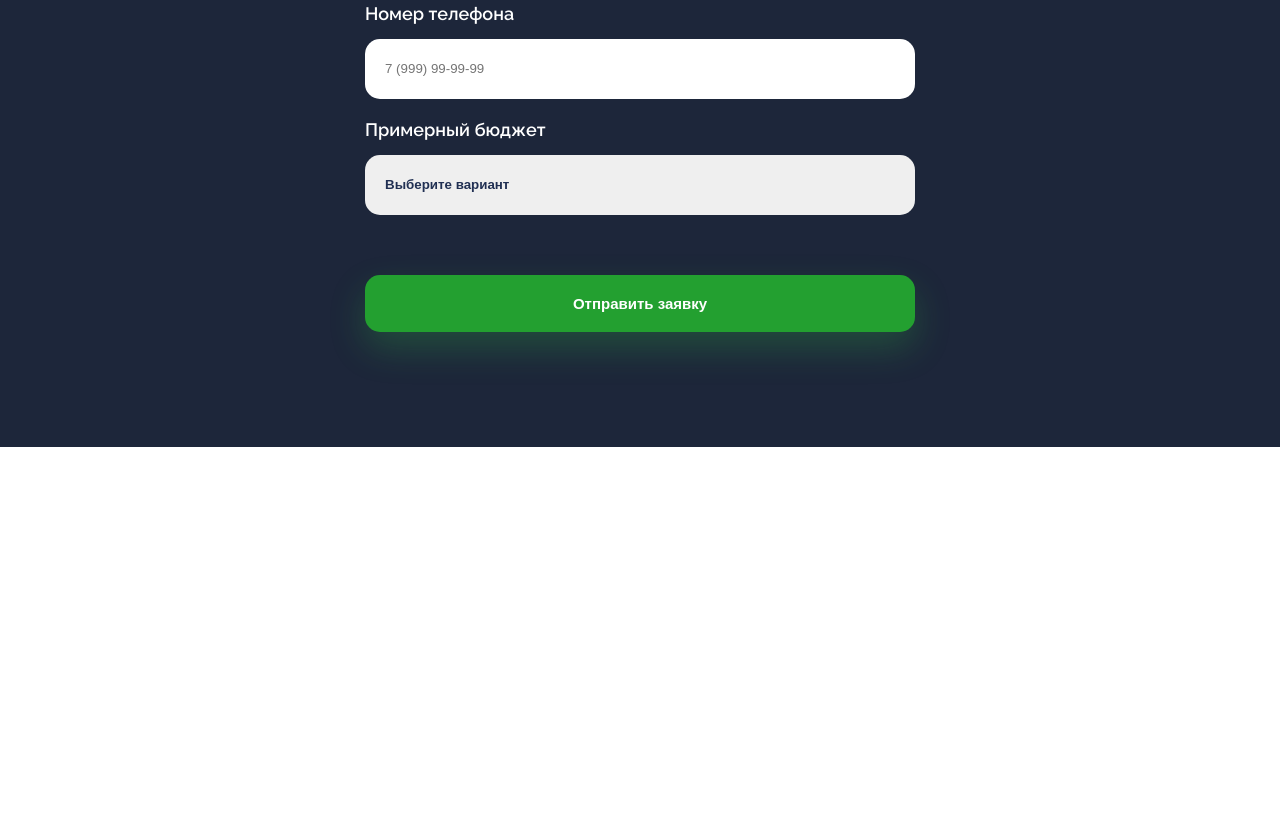
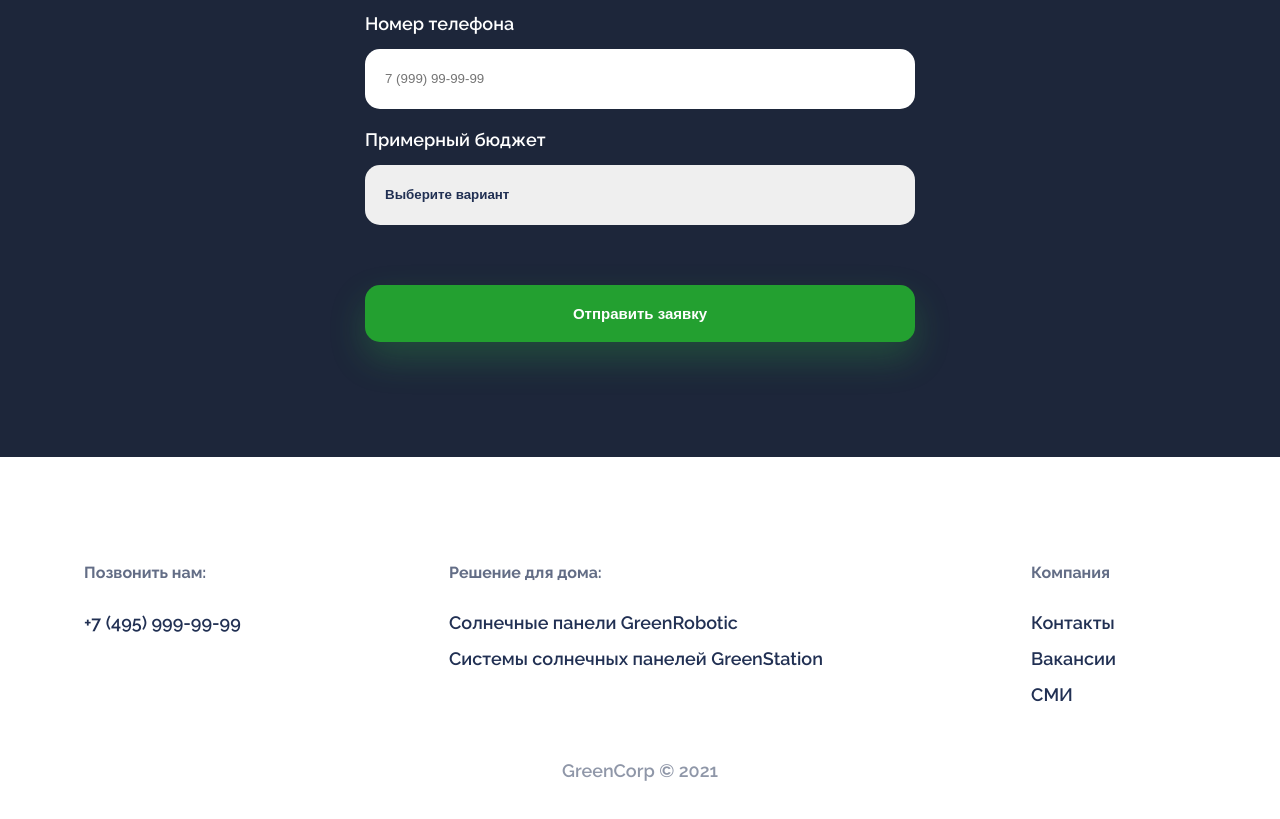
Before and after one commit to tata-melnick/green-corp-landing, a plain HTML site: page index.html in a window 1280 px wide. Shown: the part 1477-2296 px from the top of the page. Before the commit the page ends 1924 px from the top, so only its background shows below. Drawn offline with nearby package versions, Linux system fonts and the light colour scheme.

Commit message:
Добавила подвал

```diff
--- a/index.css
+++ b/index.css
@@ -5,3 +5,4 @@
 @import "./styles/header.css";
 @import "./styles/hero.css";
 @import "./styles/form.css";
+@import "./styles/footer.css";
--- a/index.html
+++ b/index.html
@@ -14,7 +14,7 @@
   <header>
     <img class="header__logo" src='img/logo.svg' />
     <div class="header__coll-right">
-      <a href="#contacts">Контакты</a>
+      <a href="#contacts" class="header__contacts">Контакты</a>
       <button class="header__btn">Заказать</button>
     </div>
   </header>
@@ -62,8 +62,25 @@
       </form>
     </div>
   </section>
-  <footer>
-
+  <footer class="footer">
+    <div class="footer__container">
+      <div class="footer__group">
+        <h3 class="footer__title">Позвонить нам:</h3>
+        <a href="tel:74959999999" class="footer__link">+7 (495) 999-99-99</a>
+      </div>
+      <div class="footer__group">
+        <h3 class="footer__title">Решение для дома:</h3>
+        <a href="#" class="footer__link">Солнечные панели GreenRobotic</a>
+        <a href="#" class="footer__link">Системы солнечных панелей GreenStation</a>
+      </div>
+      <div class="footer__group">
+        <h3 class="footer__title">Компания</h3>
+        <a href="#" class="footer__link">Контакты</a>
+        <a href="#" class="footer__link">Вакансии</a>
+        <a href="#" class="footer__link">СМИ</a>
+      </div>
+    </div>
+    <div class="footer__copyright">GreenCorp © 2021</div>
   </footer>
 </body>
 
--- a/styles/footer.css
+++ b/styles/footer.css
@@ -0,0 +1,36 @@
+.footer {
+    font-weight: 600;
+    background: #fff;
+    padding: 90px 20px;
+}
+
+.footer__container {
+    display: flex;
+    justify-content: space-around;
+    margin-bottom: 40px;
+}
+
+.footer__group {
+    display: flex;
+    flex-direction: column;
+    margin-right: 80px;
+}
+
+.footer__title {
+    font-size: 16px;
+    opacity: 0.7;
+    margin-bottom: 30px;
+}
+
+.footer__link {
+    margin-bottom: 15px;
+}
+
+.footer__link:hover {
+    color: rgb(19 194 36 / 88%);
+}
+
+.footer__copyright {
+    text-align: center;
+    opacity: 0.5;
+}
--- a/styles/header.css
+++ b/styles/header.css
@@ -18,3 +18,8 @@ header a {
 .header__logo {
     height: 30px;
 }
+
+.header__contacts:hover {
+    color: rgb(19 194 36);
+
+}
--- a/styles/hero.css
+++ b/styles/hero.css
@@ -20,7 +20,7 @@
 .hero__content-text {
     line-height: 30px;
     opacity: 0.8;
-    margin-bottom: 20px;
+    margin-bottom: 30px;
 }
 
 .hero__img {
```
